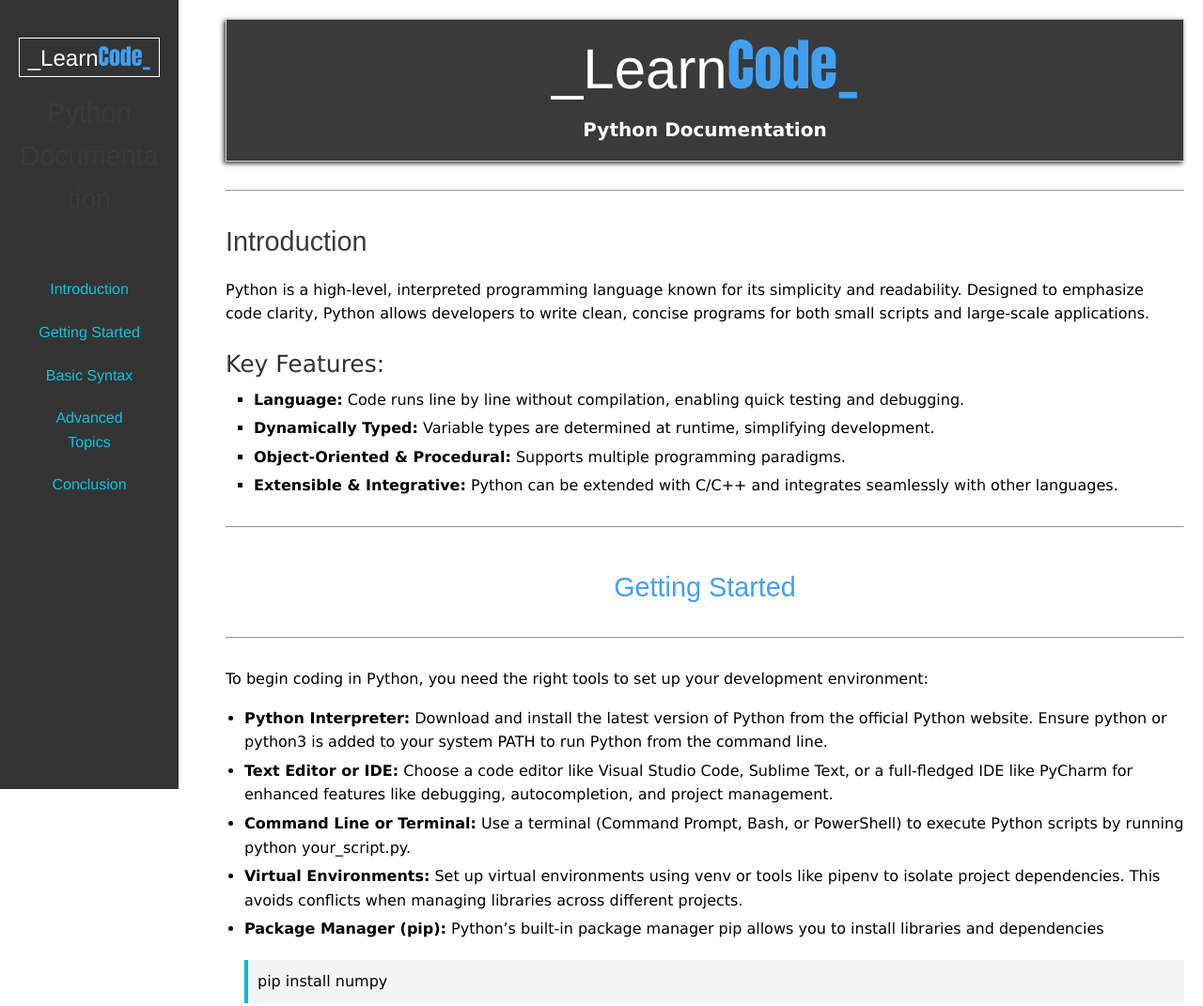
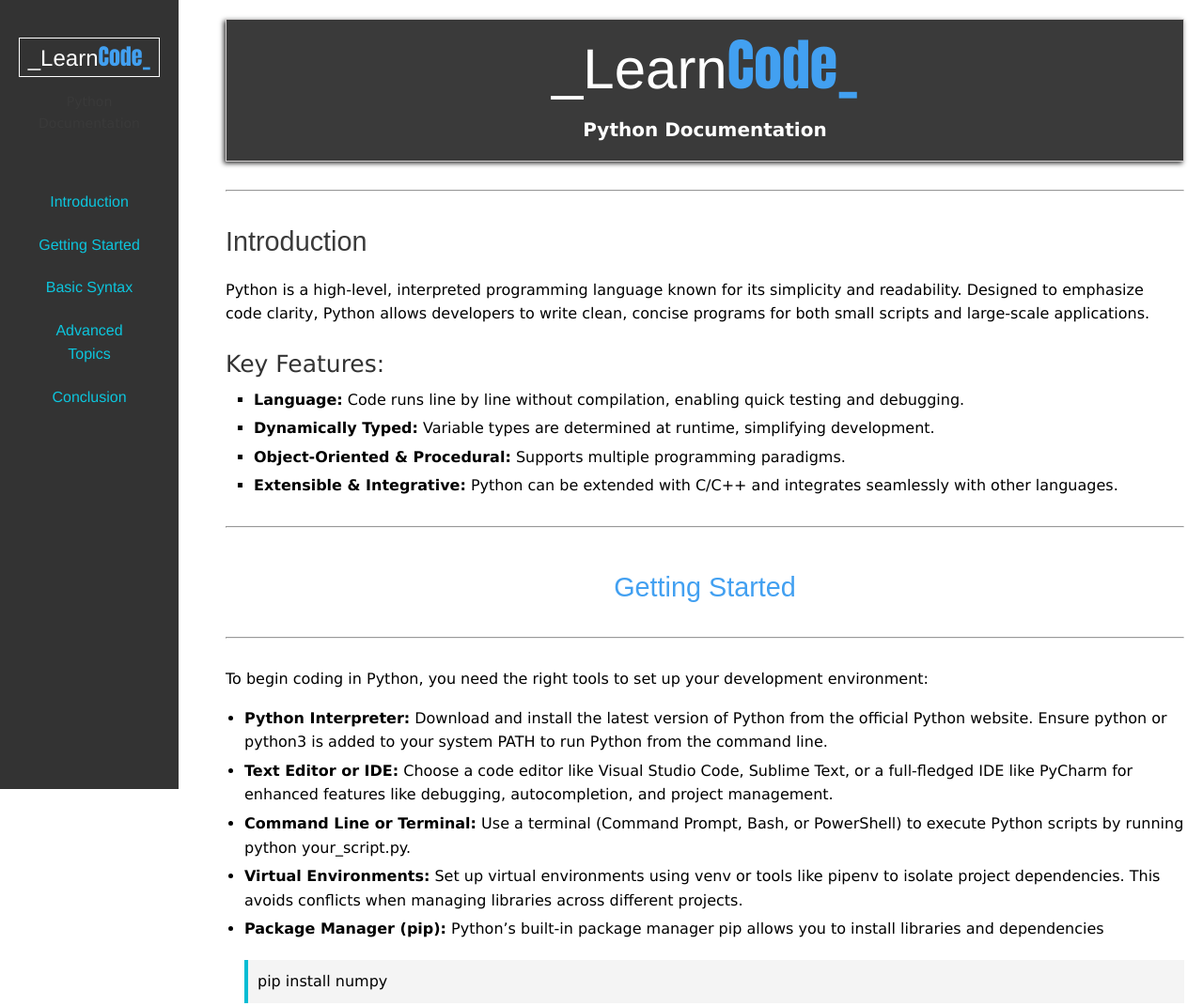
Before and after one commit to GingerNinja21/LearnCode, a plain HTML site: page index.html in a window 1280 px wide. Shown: the top 1071 px of the page at 94% size. Drawn offline with Linux system fonts and the light colour scheme.

Commit message:
Update styles.css

```diff
--- a/styles.css
+++ b/styles.css
@@ -30,6 +30,10 @@ body {
     z-index: 1000;
 
 
+}
+#navbar header{
+    font-family: Verdana ,Helvetica, serif;
+    font-size: 14px
 }
 
 #navbar h1 {
```
